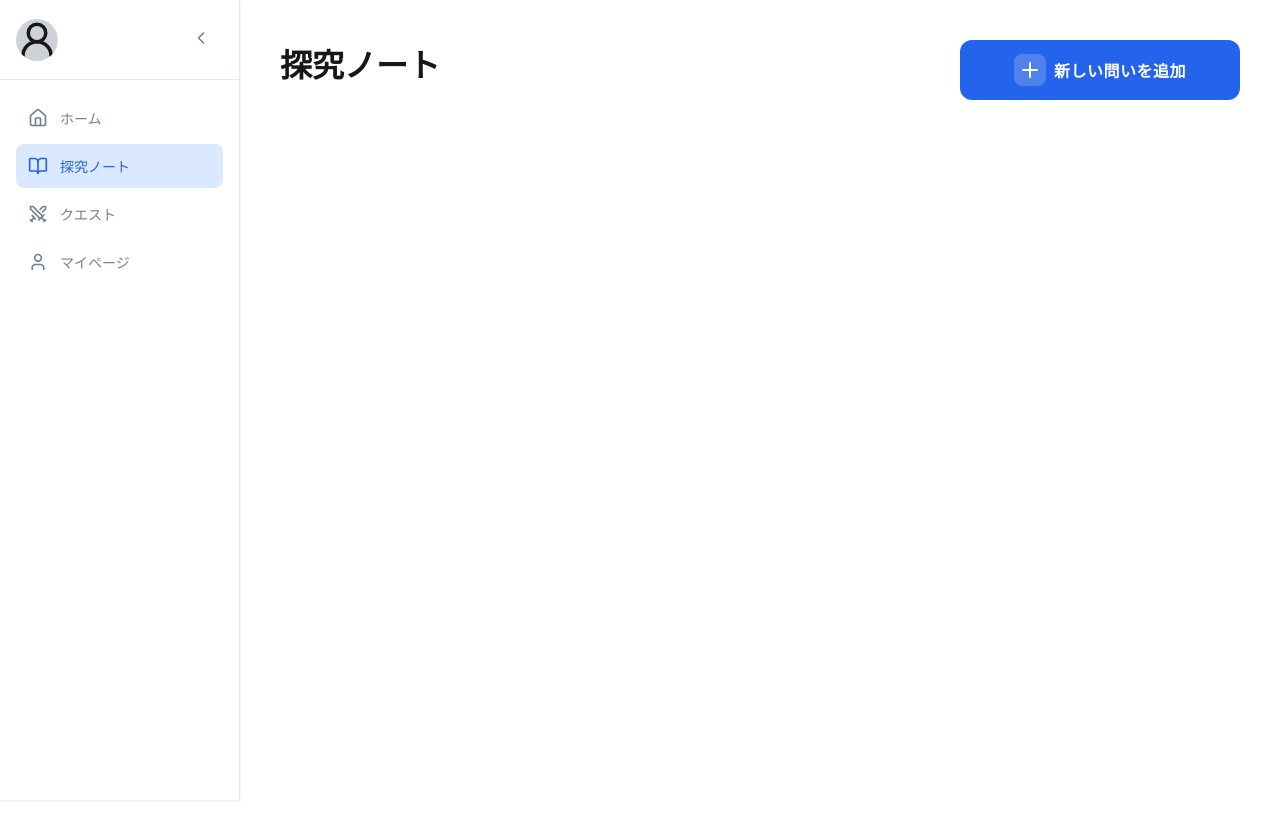
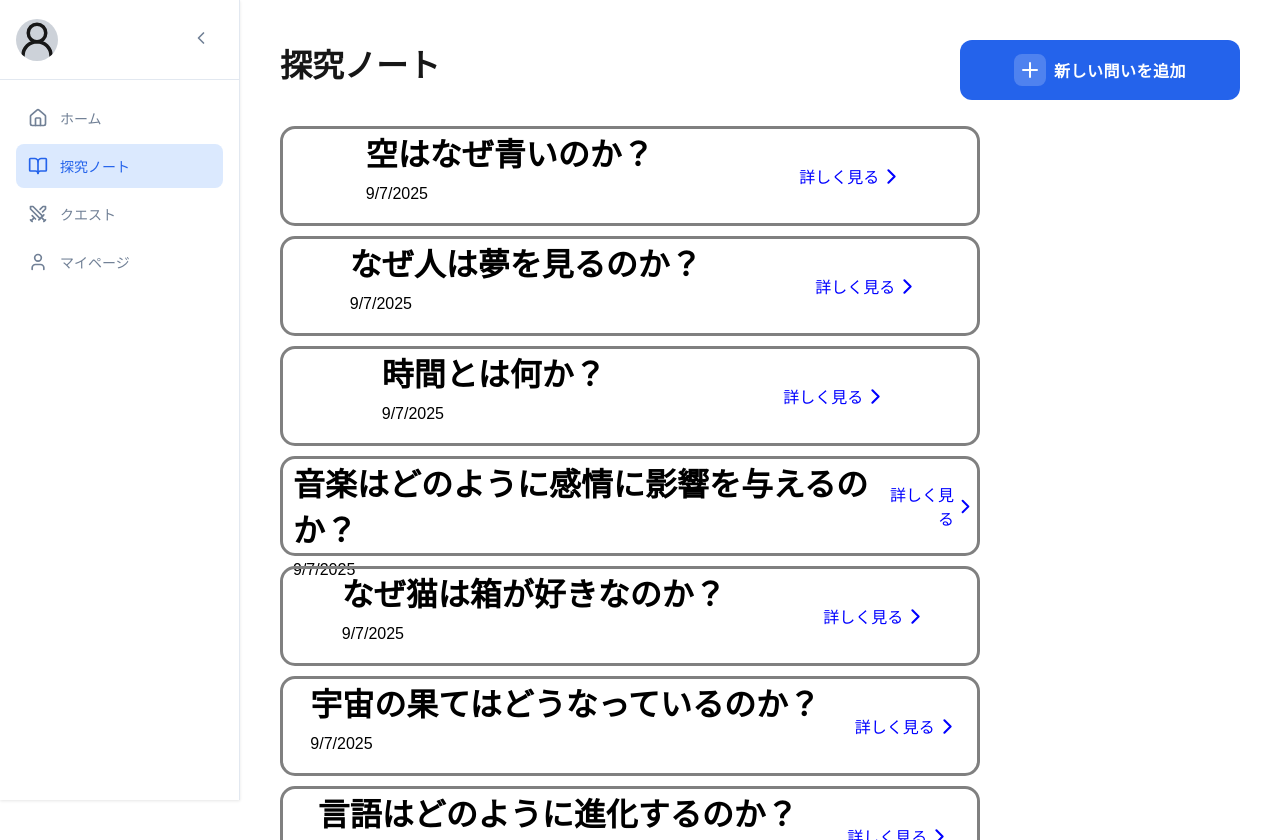
Before and after one commit to u5u5u5u/erfaring, a Next.js app: page /question in a window 1280 px wide. Built offline with nearby package versions, Linux system fonts and the light colour scheme.

Commit message:
add:必要な要素追加#18

```diff
--- a/src/app/(student)/question/page.module.css
+++ b/src/app/(student)/question/page.module.css
@@ -12,3 +12,13 @@
   top: 20px;
   right: 20px;
 }
+
+.questionList {
+  display: flex;
+  flex-direction: column;
+  gap: 10px;
+
+  li {
+    list-style: none;
+  }
+}
--- a/src/app/(student)/question/page.tsx
+++ b/src/app/(student)/question/page.tsx
@@ -2,14 +2,46 @@
 
 import AddQuestionButton from "@/component/AddQuestionButton";
 import styles from "./page.module.css";
+import type { Question } from "@/types/question";
+import Quest from "@/component/Quest";
 
 export default function QuestionPage() {
+  const dummyQuestions: Question[] = [
+    { id: "1", title: "空はなぜ青いのか？", createdAt: new Date() },
+    { id: "2", title: "なぜ人は夢を見るのか？", createdAt: new Date() },
+    { id: "3", title: "時間とは何か？", createdAt: new Date() },
+    {
+      id: "4",
+      title: "音楽はどのように感情に影響を与えるのか？",
+      createdAt: new Date(),
+    },
+    { id: "5", title: "なぜ猫は箱が好きなのか？", createdAt: new Date() },
+    {
+      id: "6",
+      title: "宇宙の果てはどうなっているのか？",
+      createdAt: new Date(),
+    },
+    { id: "7", title: "言語はどのように進化するのか？", createdAt: new Date() },
+  ];
+
   return (
     <div className={styles.container}>
       <h1>探究ノート</h1>
       <div className={styles.buttonContainer}>
         <AddQuestionButton onClick={() => console.log("新しい問いを追加")} />
       </div>
+      <div>
+        <ul className={styles.questionList}>
+          {dummyQuestions.map((question) => (
+            <li key={question.id} className={styles.questionItem}>
+              <Quest
+                theme={question.title}
+                people={question.createdAt?.toLocaleDateString()}
+              />
+            </li>
+          ))}
+        </ul>
+      </div>
     </div>
   );
 }
--- /dev/null
+++ b/src/types/question.ts
@@ -0,0 +1,5 @@
+export interface Question {
+  id: string;
+  title: string;
+  createdAt?: Date;
+}
```
